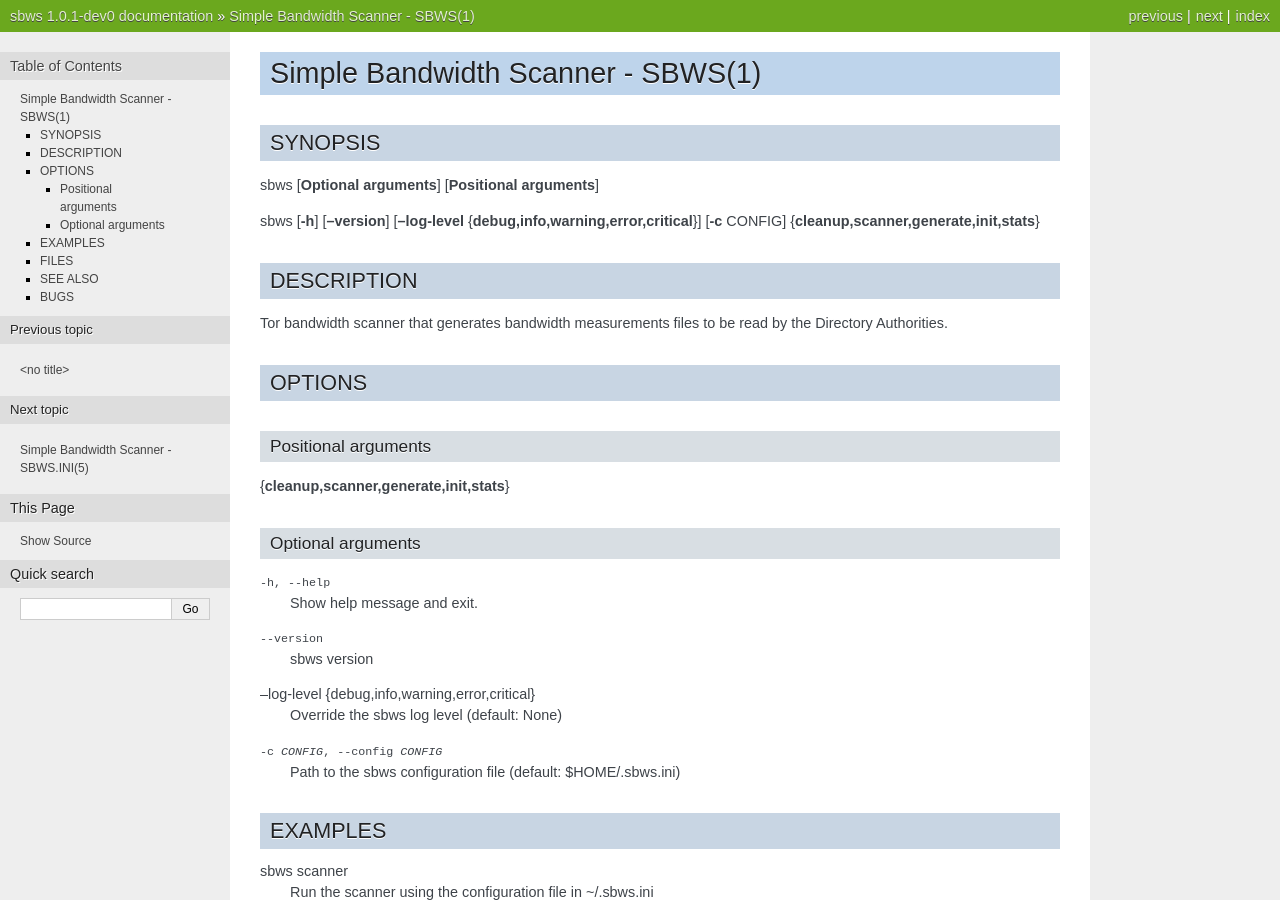
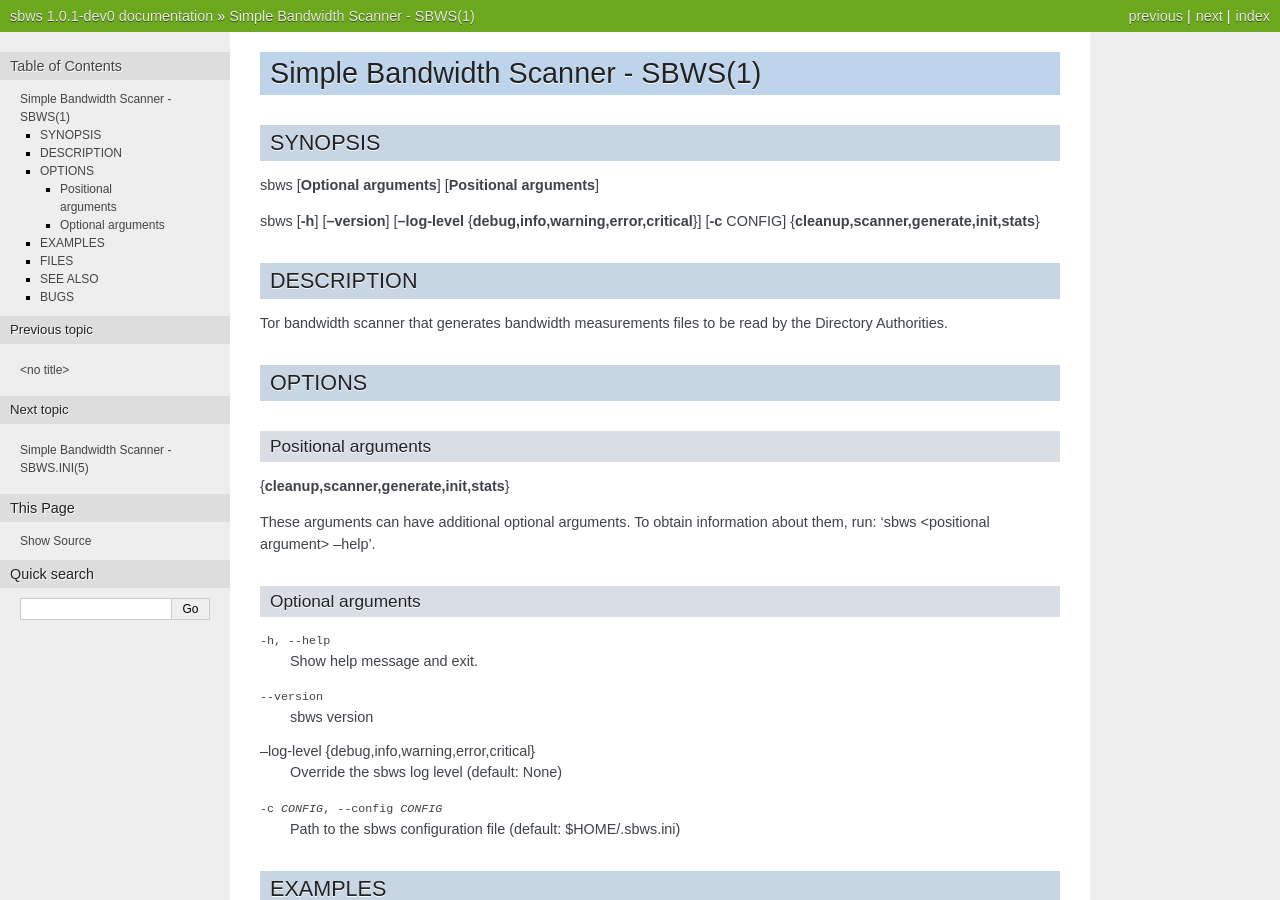
Before and after one commit to torproject/sbws, a Sphinx documentation site: the page built from docs/source/man_sbws.rst, in a window 1280 px wide and 900 px high. Built offline with Sphinx 7.4.7, drawn with Linux system fonts in a browser that asks for light colours; formulas are drawn with MathJax 3; pages that are not in the unit, such as notebooks, are missing from menus.

Commit message:
Add how to know about optional args
That positional arguments can have

```diff
--- a/docs/source/man_sbws.rst
+++ b/docs/source/man_sbws.rst
@@ -23,6 +23,9 @@
 ~~~~~~~~~~~~~~~~~~~~
 
 {**cleanup,scanner,generate,init,stats**}
+
+These arguments can have additional optional arguments.
+To obtain information about them, run: 'sbws <positional argument> --help'.
 
 Optional arguments
 ~~~~~~~~~~~~~~~~~~
```
